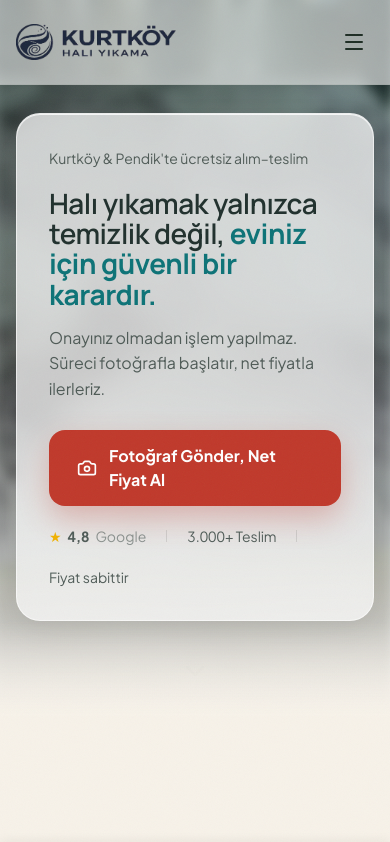
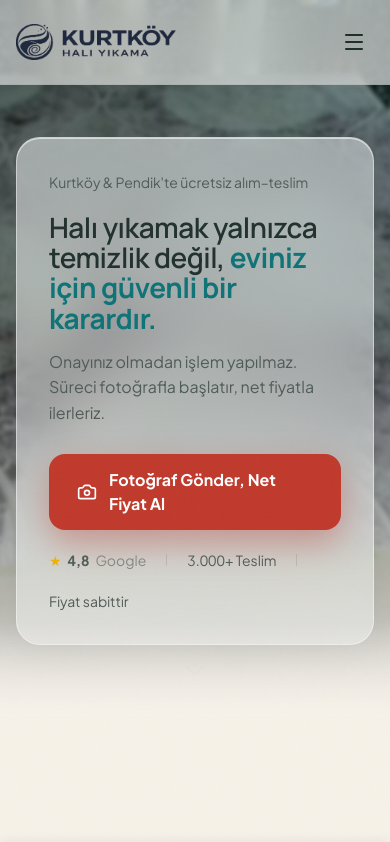
Before and after one commit to stratejist34/kurtkoyhaliyikama, a Next.js app: page / in a window 390 px wide. Shown: the top 842 px of the page. Built offline with nearby package versions, Linux system fonts and the light colour scheme.

Commit message:
ui: hero glass effect, bacteria card redesign, cinematic label colors

```diff
--- a/src/app/globals.css
+++ b/src/app/globals.css
@@ -310,6 +310,25 @@ body::before {
   will-change: transform;
 }
 
+/* CTA breathing glow */
+@keyframes ctaBreathe {
+
+  0%,
+  100% {
+    box-shadow: 0 12px 30px rgba(192, 57, 43, 0.3);
+  }
+
+  50% {
+    box-shadow: 0 14px 40px rgba(192, 57, 43, 0.5);
+  }
+}
+
+.cta-breathe {
+  animation:
+    heroFadeUp 0.8s cubic-bezier(0.22, 1, 0.36, 1) forwards,
+    ctaBreathe 3s 1.5s ease-in-out infinite;
+}
+
 /* Marquee band */
 @keyframes marqueeScroll {
   from {
--- a/src/components/premium/blocks/CinematicServices.tsx
+++ b/src/components/premium/blocks/CinematicServices.tsx
@@ -101,7 +101,7 @@ export const CinematicServices = () => {
                                         className={`transform transition-transform duration-700 ease-out ${service.theme === 'dramatic' ? 'group-hover:-translate-y-2' : 'group-hover:-translate-y-1'
                                             }`}
                                     >
-                                        <span className="inline-block mb-3 text-xs font-bold tracking-[0.2em] text-brand-sky">
+                                        <span className="inline-block mb-3 text-xs font-bold tracking-[0.2em] text-brand-sand drop-shadow-[0_2px_8px_rgba(0,0,0,0.5)]">
                                             {service.category}
                                         </span>
 
@@ -110,7 +110,7 @@ export const CinematicServices = () => {
                                                 <>
                                                     {service.headline}
                                                     <br />
-                                                    <span className="text-brand-sky text-xl md:text-3xl font-medium italic mt-1 block">
+                                                    <span className="text-brand-sand text-xl md:text-3xl font-medium italic mt-1 block drop-shadow-[0_2px_8px_rgba(0,0,0,0.5)]">
                                                         {service.headlineAccent}
                                                     </span>
                                                 </>
--- a/src/components/premium/blocks/Hero.tsx
+++ b/src/components/premium/blocks/Hero.tsx
@@ -32,7 +32,7 @@ export const Hero = () => {
     }, []);
 
     return (
-        <section className="relative min-h-[85vh] max-h-[800px] flex items-center px-4 md:px-8 pt-20 pb-16 overflow-hidden">
+        <section className="relative min-h-[85vh] max-h-[800px] flex items-center px-4 md:px-8 pt-32 md:pt-20 pb-16 overflow-hidden">
             {/* Background image + overlay */}
             <div ref={bgRef} className="absolute inset-0 z-0" style={{ willChange: 'transform' }}>
                 <Image
@@ -42,7 +42,7 @@ export const Hero = () => {
                     priority
                     sizes="100vw"
                     className="object-cover ken-burns"
-                    style={{ filter: 'blur(6px) saturate(88%) brightness(82%)', transform: 'scale(1.05)' }}
+                    style={{ filter: 'blur(2px) saturate(1.1) brightness(75%)', transform: 'scale(1.05)' }}
                     fetchPriority="high"
                     quality={40}
                 />
@@ -64,11 +64,11 @@ export const Hero = () => {
                 className="hero-stagger hero-stagger-1 relative z-30 ml-0 md:ml-[8%] lg:ml-[12%] max-w-[620px] p-8 md:p-10"
                 style={{
                     borderRadius: '24px',
-                    background: 'rgba(255, 255, 255, 0.72)',
-                    backdropFilter: 'blur(14px)',
-                    WebkitBackdropFilter: 'blur(14px)',
-                    border: '1px solid rgba(255, 255, 255, 0.6)',
-                    boxShadow: '0 10px 30px rgba(0,0,0,0.08), inset 0 1px 0 rgba(255,255,255,0.8)',
+                    background: 'rgba(247, 250, 249, 0.50)',
+                    backdropFilter: 'blur(20px) saturate(1.4)',
+                    WebkitBackdropFilter: 'blur(20px) saturate(1.4)',
+                    border: '1px solid rgba(255, 255, 255, 0.45)',
+                    boxShadow: '0 10px 40px rgba(0,0,0,0.06), inset 0 1px 0 rgba(255,255,255,0.6)',
                 }}
             >
                 {/* Mini trust tag */}
@@ -116,7 +116,7 @@ export const Hero = () => {
                     rel="noopener noreferrer"
                     data-sticky-conflict
                     onClick={() => trackEvent('whatsapp_yazanlar', { konum: 'hero' })}
-                    className="hero-stagger hero-stagger-3 inline-flex items-center gap-3 bg-brand-coral text-white font-bold transition-all duration-300 hover:brightness-110 active:scale-[0.98]"
+                    className="hero-stagger hero-stagger-3 inline-flex items-center gap-3 bg-brand-coral text-white font-bold transition-all duration-300 hover:brightness-110 active:scale-[0.98] cta-breathe"
                     style={{
                         padding: '14px 28px',
                         borderRadius: '16px',
--- a/src/components/premium/blocks/TensionSection.tsx
+++ b/src/components/premium/blocks/TensionSection.tsx
@@ -37,7 +37,7 @@ export const TensionSection = () => {
 
                 <Reveal direction="scale" delay={200} className="lg:w-[35%] relative flex justify-center lg:justify-end">
                     <Parallax speed={0.15}>
-                        <div className="w-full max-w-sm aspect-square rounded-full bg-brand-navy overflow-hidden border-4 border-white/20 shadow-2xl flex items-center justify-center relative group">
+                        <div className="w-[320px] h-[320px] md:w-[400px] md:h-[400px] rounded-[28px] bg-brand-navy overflow-hidden border-4 border-white/20 shadow-2xl flex items-center justify-center relative group">
                             <div className="absolute inset-0 z-0">
                                 <Image
                                     src="/images/bacteria_microscopic_v3.png"
@@ -52,12 +52,12 @@ export const TensionSection = () => {
                             <div className="relative z-10 text-center p-6">
                                 <p className="text-white/55 text-xs font-bold uppercase tracking-widest mb-2">Temiz görünen halıda</p>
                                 <div className="text-2xl md:text-3xl font-black text-white tracking-tight">1M+ bakteri</div>
-                                <p className="text-brand-sky text-[10px] font-semibold mt-1 uppercase tracking-widest">m² başına</p>
+                                <p className="text-brand-sand text-[10px] font-semibold mt-1 uppercase tracking-widest">m² başına</p>
                             </div>
                         </div>
                     </Parallax>
 
-                    <Reveal direction="up" delay={500} className="absolute -bottom-6 -left-4 z-20">
+                    <Reveal direction="up" delay={500} className="absolute -bottom-4 -left-6 z-20">
                         <div className="bg-white rounded-[20px] shadow-[0_4px_16px_rgba(0,0,0,0.06),0_1px_4px_rgba(0,0,0,0.04)] px-4 py-3 border border-brand-navy/8">
                             <p className="text-brand-navy font-black text-sm">Kökten temizlik.</p>
                             <p className="text-brand-navy/50 text-[11px] mt-0.5 font-medium">Yüzey değil, lif dibi.</p>
```
